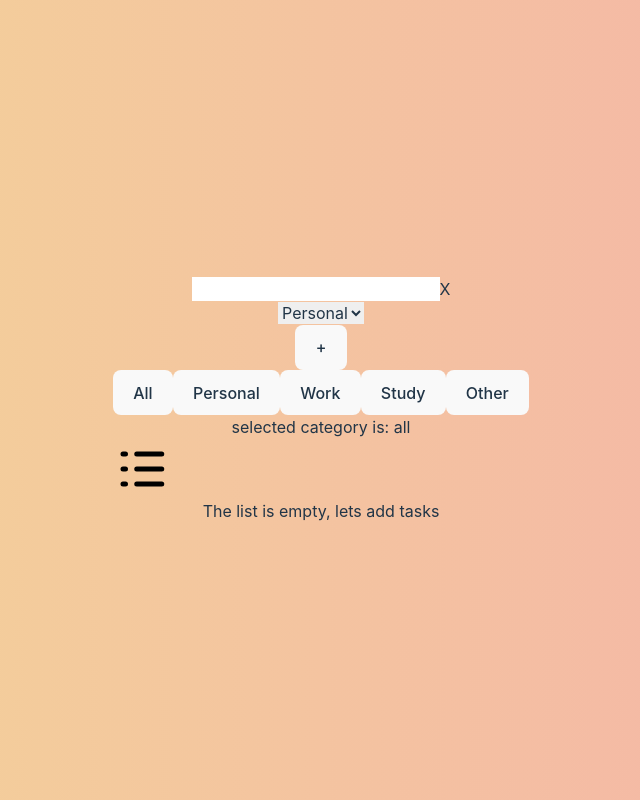
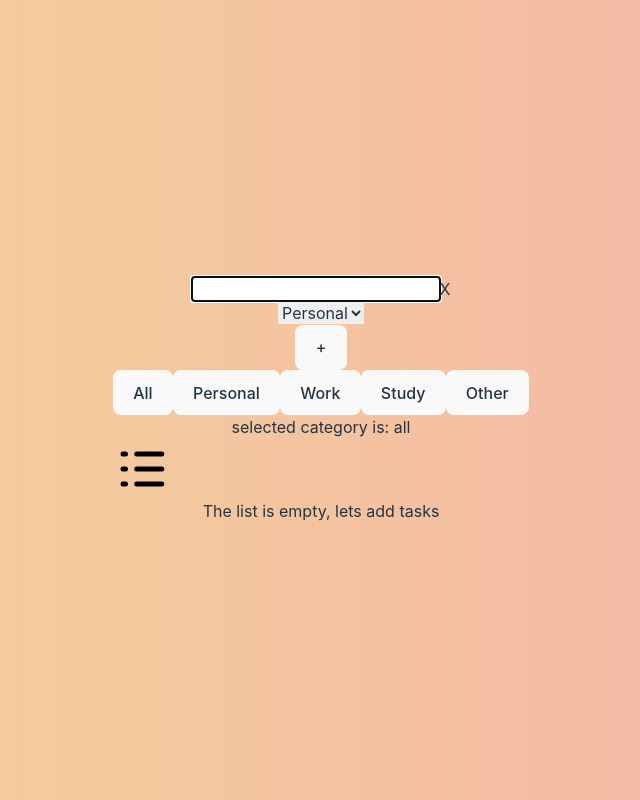
Before and after one commit to aehamdy/Todomoro, a React (Vite) app: page / in a window 1280 px wide. Shown: the whole page, without its empty margins (319-959 px from the left). Built offline with nearby package versions, Linux system fonts and the light colour scheme.

Commit message:
feat: Focus on input upon entering the app

```diff
--- a/src/components/InputForm.jsx
+++ b/src/components/InputForm.jsx
@@ -1,4 +1,4 @@
-import { useState } from "react";
+import { useEffect, useRef, useState } from "react";
 import List from "./List";
 import TodoCategories from "./TodoCategories";
 
@@ -9,6 +9,7 @@ function InputForm() {
   const [inputError, setInputError] = useState(false);
   const [category, setCategory] = useState("personal");
   const [todos, setTodos] = useState([]);
+  const inputRef = useRef();
 
   const handleInputChange = (e) => {
     setUserInput(e.target.value);
@@ -46,6 +47,10 @@ function InputForm() {
     }
   };
 
+  useEffect(() => {
+    inputRef.current.focus();
+  });
+
   return (
     <>
       <section className="flex">
@@ -56,6 +61,7 @@ function InputForm() {
               id="taskInput"
               value={userInput}
               onChange={handleInputChange}
+              ref={inputRef}
             />
             <span
               className="absolute end-2 text-white cursor-pointer"
```
